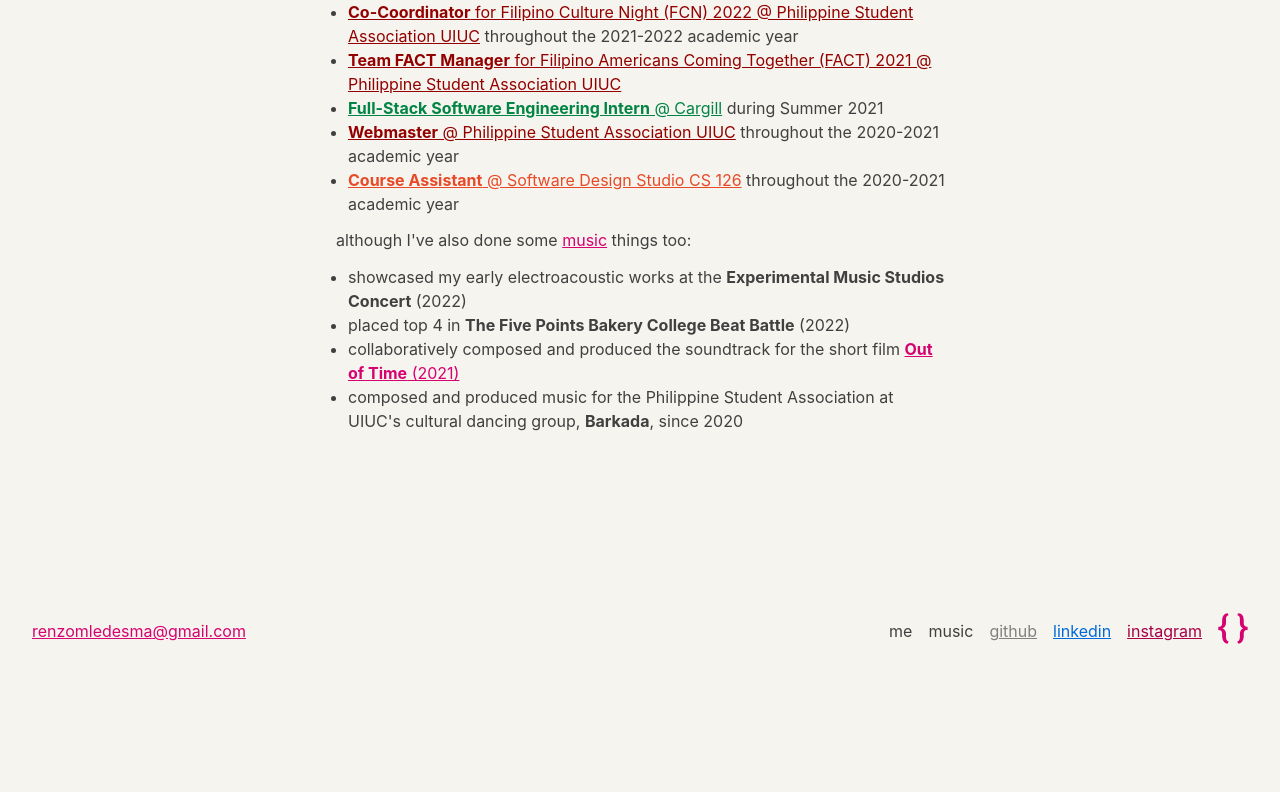
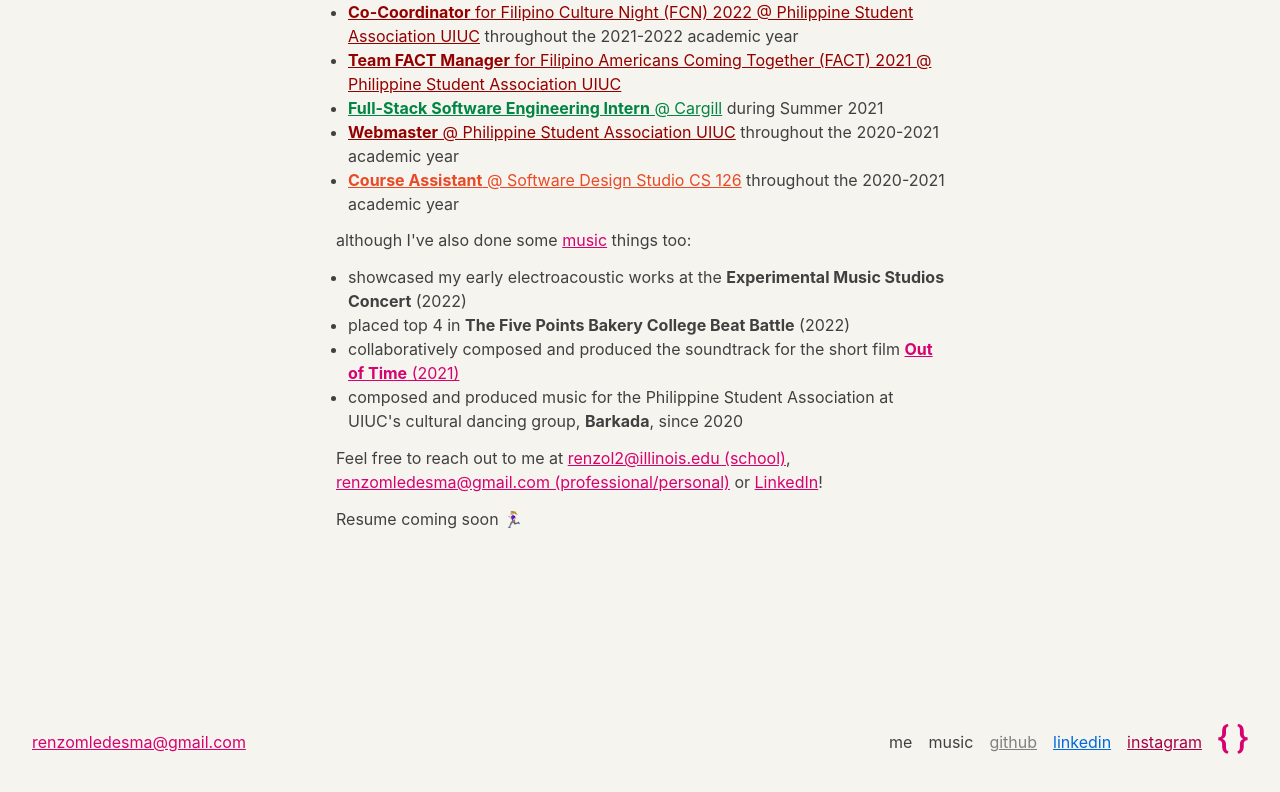
Before and after one commit to renzol2/portfolio, a Next.js app: page /me in a window 1280 px wide. Shown: the part 508-1300 px from the top of the page. Before the commit the page ends 1210 px from the top, so only its background shows below. Built offline with nearby package versions, Linux system fonts and the light colour scheme.

Commit message:
Add content

```diff
--- a/content/fact.mdx
+++ b/content/fact.mdx
@@ -2,7 +2,7 @@
 
 ### Dev/Design | Volunteer Manager | Facilitator
 
-[Website](https://fact.psauiuc.org/) | [GitHub](https://github.com/filipino-americans-coming-together)
+[Website](https://fact.psauiuc.org/) | [GitHub](https://github.com/filipino-americans-coming-together) | [Composition & Performance](https://youtu.be/E83OWfUrccg?t=3441)
 
 ## Lakas ng Pagsasama: Strength in Community
 
--- a/content/me.mdx
+++ b/content/me.mdx
@@ -7,6 +7,7 @@ import {
   PRAIRIELEARN_BLUE,
   PAYLOCITY_ORANGE,
 } from '../theme/colors';
+import { LINKEDIN_URL } from '../constants/urls';
 
 # 🐸
 
@@ -33,3 +34,7 @@ although I've also done some [music](/music) things too:
 - placed top 4 in **The Five Points Bakery College Beat Battle** (2022)
 - collaboratively composed and produced the soundtrack for the short film [**Out of Time** (2021)](/out-of-time)
 - composed and produced music for the Philippine Student Association at UIUC's cultural dancing group, **Barkada**, since 2020
+
+Feel free to reach out to me at [renzol2@illinois.edu (school)](mailto:renzol2@illinois.edu), [renzomledesma@gmail.com (professional/personal)](mailto:renzomledesma@gmail.com) or [LinkedIn](https://www.linkedin.com/in/renzo-marc-ledesma/)!
+
+Resume coming soon 🏃🏼‍♀️
```
